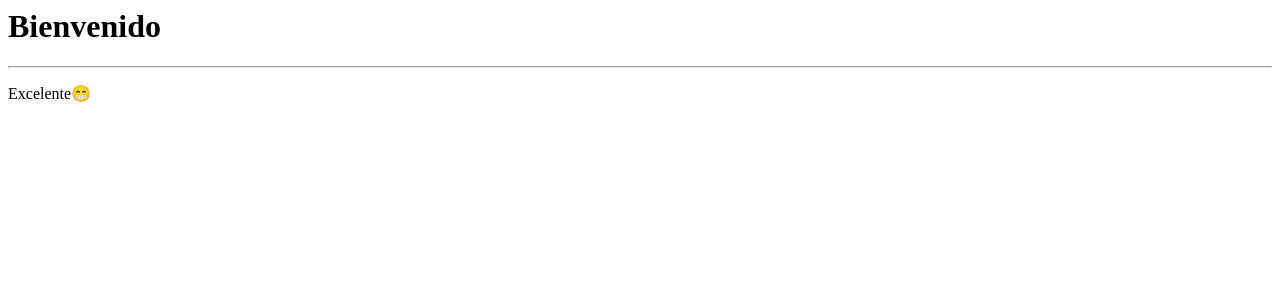
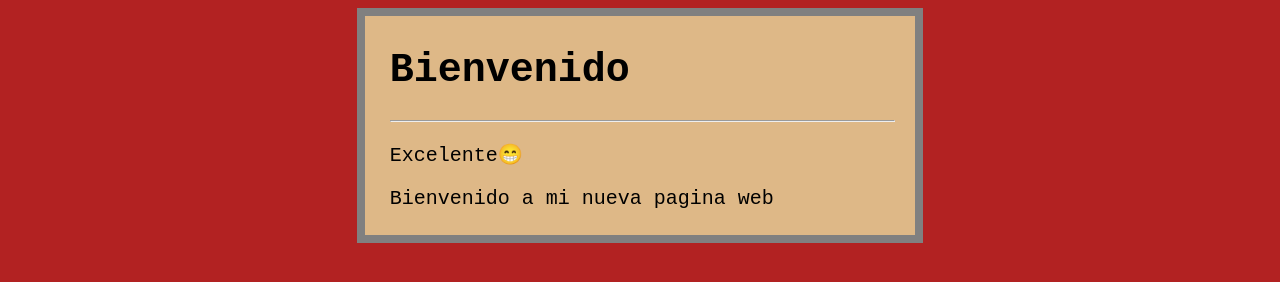
Before and after one commit to ricardojcrux/python, a plain HTML site: page index.html in a window 1280 px wide. Drawn offline with Linux system fonts and the light colour scheme.

Commit message:
estilo nuevo en index

```diff
--- a/index.html
+++ b/index.html
@@ -1,12 +1,31 @@
 <html>
     <head>
         <title>Pagina de prueba</title>
+        <style>
+            body
+            {
+                background-color:firebrick;
+                font-family: monospace;
+                font-size: 20px;
+            }
+            #center
+            {
+                background-color: burlywood;
+                border: 8px solid gray;
+                color: black;
+                width: 40%;
+                align-items: center;
+                padding: 0.25em 1em 0.25em 1.25em;
+                margin: 0 auto;
+            }
+        </style>
     </head>
     <body>
-        <div style="align-self: center;">
+        <div id="center">
             <h1>Bienvenido</h1>
             <hr>
             <p>Excelente😁</p>
+            <p>Bienvenido a mi nueva pagina web</p>
         </div>
     </body>
 </html>
```
